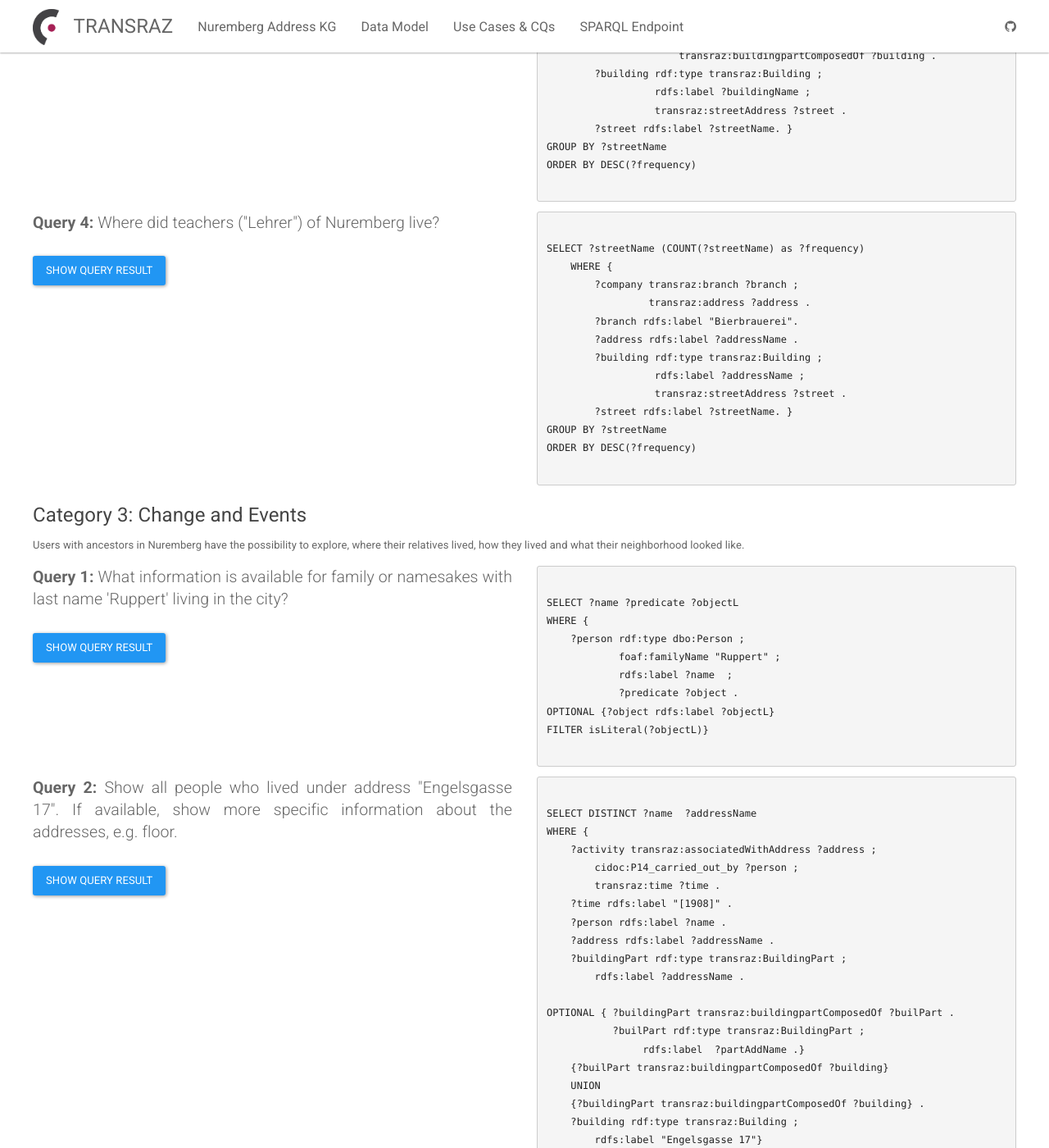
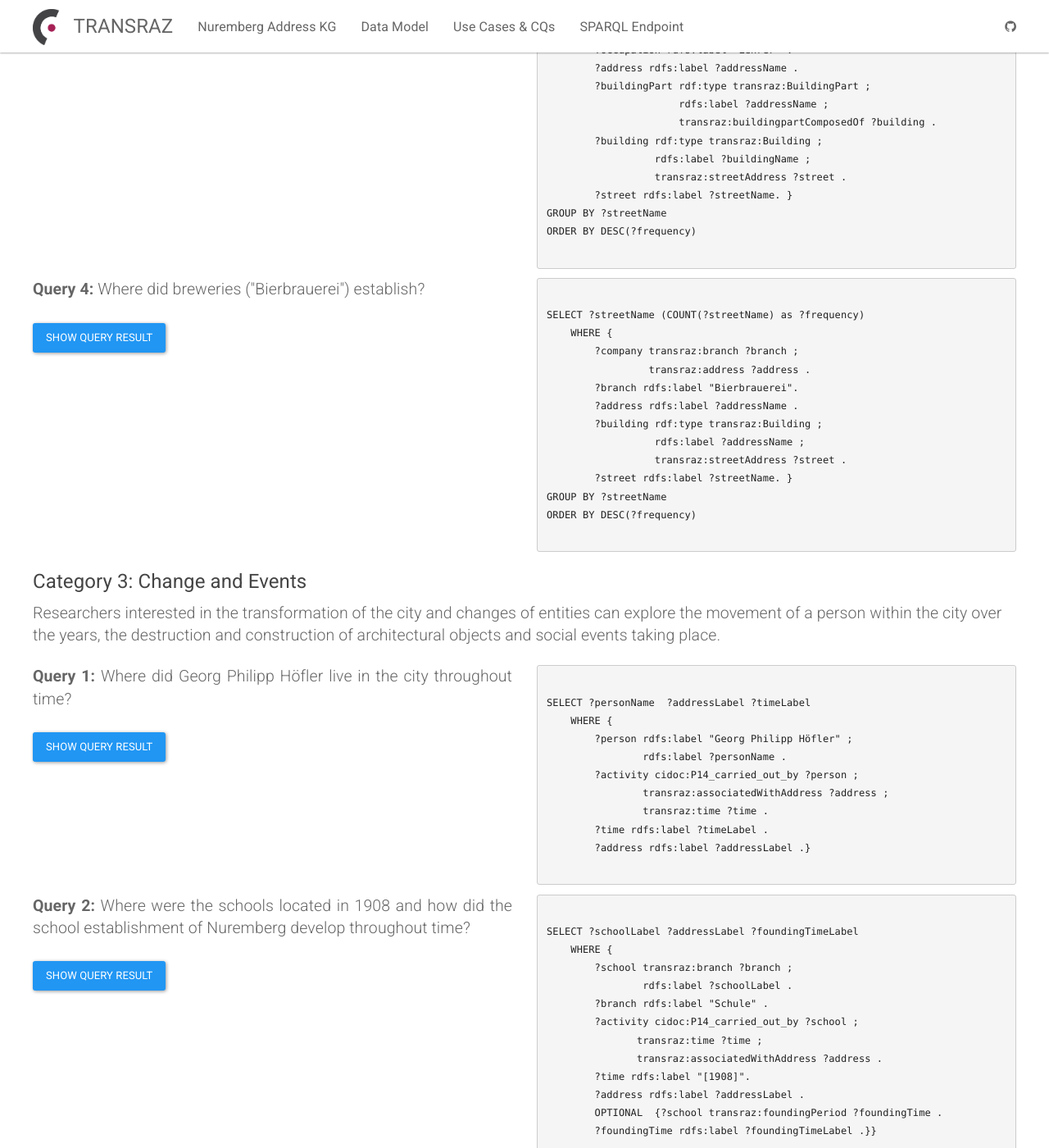
Before and after one commit to ISE-FIZKarlsruhe/Transraz, a Jekyll site: the page built from usecases.html, in a window 1280 px wide and 1400 px high, scrolled down 2892 px. Shown: the whole window at 82% size. Built offline with Jekyll 4.4.1, drawn with Linux system fonts in a browser that asks for light colours; some of the changed text lies outside the part shown.

Commit message:
CQs Category 3

```diff
--- a/usecases.html
+++ b/usecases.html
@@ -27,7 +27,7 @@ layout: default
 
 <div class="container">
 <h4 id="cat1">Category 1: Ancestor Search</h4>
-<p>Users with ancestors in Nuremberg have the possibility to explore, where their relatives lived, how they lived and what their neighborhood looked like. </p>
+<p class="lead">Users with ancestors in Nuremberg have the possibility to explore, where their relatives lived, how they lived and what their neighborhood looked like. </p>
     <div class="row">
     <div class="col-md-6">
         <p class="lead" align="justify"><strong>Query 1:</strong>
@@ -122,7 +122,7 @@ ORDER BY DESC(?frequency)
 
 <div class="container">
 <h4 id="cat1">Category 2: Wealth Distribution</h4>
-<p>Users with ancestors in Nuremberg have the possibility to explore, where their relatives lived, how they lived and what their neighborhood looked like. </p>
+<p class="lead">Users with ancestors in Nuremberg have the possibility to explore, where their relatives lived, how they lived and what their neighborhood looked like. </p>
     <div class="row">
     <div class="col-md-6">
         <p class="lead" align="justify"><strong>Query 1:</strong>
@@ -212,7 +212,7 @@ ORDER BY DESC(?frequency)
     <div class="row">
     <div class="col-md-6">
         <p class="lead" align="justify"><strong>Query 4:</strong>
-            Where did teachers ("Lehrer") of Nuremberg live?
+            Where did breweries ("Bierbrauerei") establish?
         <br> <br>
             <a class="btn btn-primary btn-md" href="https://www.toporaz.de/sparql?default-graph-uri=&query=PREFIX+dbo%3A+%3Chttp%3A%2F%2Fdbpedia.org%2Fontology%2F%3E+%0D%0APREFIX+transraz%3A+%3Chttp%3A%2F%2Ftoporaz.de%2Fontology%2F2022%2F11%2Fowl%2F%3E%0D%0A%0D%0ASELECT+%3FstreetName+%28COUNT%28%3FstreetName%29+as+%3Ffrequency%29%0D%0AWHERE+%0D%0A%7B%0D%0A%3Fcompany+transraz%3Abranch+%3Fbranch+%3B%0D%0A+++++++++++++++++++transraz%3Aaddress+%3Faddress+.%0D%0A%3Fbranch+rdfs%3Alabel+%22Bierbrauerei%22.+%0D%0A%3Faddress+rdfs%3Alabel+%3FaddressName+.%0D%0A%3Fbuilding+rdf%3Atype+transraz%3ABuilding+%3B%0D%0A+++++++++++++++++rdfs%3Alabel+%3FaddressName+%3B%0D%0A++++++++++++++++transraz%3AstreetAddress+%3Fstreet+.%0D%0A%3Fstreet+rdfs%3Alabel+%3FstreetName.%0D%0A%7D%0D%0AGROUP+BY+%3FstreetName%0D%0AORDER+BY+DESC%28%3Ffrequency%29&format=text%2Fhtml&should-sponge=&timeout=0&signal_void=on" role="button">Show Query Result</a>
         </p>
@@ -243,26 +243,27 @@ ORDER BY DESC(?frequency)
 
 <div class="container">
 <h4 id="cat1">Category 3: Change and Events</h4>
-<p>Users with ancestors in Nuremberg have the possibility to explore, where their relatives lived, how they lived and what their neighborhood looked like. </p>
+<p class="lead">Researchers interested in the transformation of the city and changes of entities can explore the movement of a person within the city over the years, the destruction and construction of architectural objects and social events taking place. </p>
     <div class="row">
     <div class="col-md-6">
         <p class="lead" align="justify"><strong>Query 1:</strong>
-            What information is available for family or namesakes with last name 'Ruppert' living in the city?
+            Where did Georg Philipp Höfler live in the city throughout time?
         <br> <br>
-            <a class="btn btn-primary btn-md" href="https://www.toporaz.de/sparql?default-graph-uri=&query=PREFIX+dbo%3A+%3Chttp%3A%2F%2Fdbpedia.org%2Fontology%2F%3E+%0D%0APREFIX+foaf%3A+%3Chttp%3A%2F%2Fxmlns.com%2Ffoaf%2F0.1%2F%3E+%0D%0A%0D%0ASELECT+%3Fname+%3Fpredicate+%3FobjectL%0D%0AWHERE+%7B+%0D%0A%3Fperson+rdf%3Atype+dbo%3APerson+%3B%0D%0A+++++++++++++++foaf%3AfamilyName+%22Ruppert%22+%3B%0D%0A+++++++++++++++rdfs%3Alabel+%3Fname++%3B%0D%0A+++++++++++++++%3Fpredicate+%3Fobject+.%0D%0AOPTIONAL+%7B%3Fobject+rdfs%3Alabel+%3FobjectL%7D%0D%0AFILTER+isLiteral%28%3FobjectL%29%0D%0A%7D&format=text%2Fhtml&should-sponge=&timeout=0&signal_void=on" role="button">Show Query Result</a>
+            <a class="btn btn-primary btn-md" href="https://www.toporaz.de/sparql?default-graph-uri=&query=PREFIX+transraz%3A+%3Chttp%3A%2F%2Ftoporaz.de%2Fontology%2F2022%2F11%2Fowl%2F%3E%0D%0APREFIX+cidoc%3A+%3Chttp%3A%2F%2Fcidoc-crm.org%2Fcidoc-crm%2F7.1.2%2F%3E%0D%0A%0D%0ASELECT+%3FpersonName++%3FaddressLabel+%3FtimeLabel+%0D%0AWHERE+%7B%0D%0A%3Fperson+rdfs%3Alabel+%22Georg+Philipp+H%C3%B6fler%22+%3B%0D%0A++++++++++++++rdfs%3Alabel+%3FpersonName+.%0D%0A%3Factivity+cidoc%3AP14_carried_out_by+%3Fperson+%3B%0D%0A+++++++++++++++transraz%3AassociatedWithAddress+%3Faddress+%3B%0D%0A+++++++++++++++transraz%3Atime+%3Ftime+.%0D%0A%0D%0A%3Ftime+rdfs%3Alabel+%3FtimeLabel+.%0D%0A%3Faddress+rdfs%3Alabel+%3FaddressLabel+.%0D%0A%7D&format=text%2Fhtml&should-sponge=&timeout=0&signal_void=on" role="button">Show Query Result</a>
         </p>
     </div>
 
     <div class="col-md-6">
         <pre><code>
-SELECT ?name ?predicate ?objectL
-WHERE {
-    ?person rdf:type dbo:Person ;
-            foaf:familyName "Ruppert" ;
-            rdfs:label ?name  ;
-            ?predicate ?object .
-OPTIONAL {?object rdfs:label ?objectL}
-FILTER isLiteral(?objectL)}
+SELECT ?personName  ?addressLabel ?timeLabel
+    WHERE {
+        ?person rdfs:label "Georg Philipp Höfler" ;
+                rdfs:label ?personName .
+        ?activity cidoc:P14_carried_out_by ?person ;
+                transraz:associatedWithAddress ?address ;
+                transraz:time ?time .
+        ?time rdfs:label ?timeLabel .
+        ?address rdfs:label ?addressLabel .}
         </code></pre>
     </div>
     </div>
@@ -270,33 +271,26 @@ FILTER isLiteral(?objectL)}
     <div class="row">
     <div class="col-md-6">
         <p class="lead" align="justify"><strong>Query 2:</strong>
-            Show all people who lived under address "Engelsgasse 17". If available, show more specific information about the addresses, e.g. floor.
+            Where were the schools located in 1908 and how did the school establishment of Nuremberg develop throughout time?
         <br> <br>
-            <a class="btn btn-primary btn-md" href="https://www.toporaz.de/sparql?default-graph-uri=&query=PREFIX+dbo%3A+%3Chttp%3A%2F%2Fdbpedia.org%2Fontology%2F%3E+%0D%0APREFIX+foaf%3A+%3Chttp%3A%2F%2Fxmlns.com%2Ffoaf%2F0.1%2F%3E+%0D%0APREFIX+transraz%3A+%3Chttp%3A%2F%2Ftoporaz.de%2Fontology%2F2022%2F11%2Fowl%2F%3E%0D%0APREFIX+cidoc%3A+%3Chttp%3A%2F%2Fcidoc-crm.org%2Fcidoc-crm%2F7.1.2%2F%3E%0D%0A%0D%0ASELECT+DISTINCT+%3Fname++%3FaddressName+%0D%0AWHERE+%7B+%0D%0A%3Factivity+transraz%3AassociatedWithAddress+%3Faddress+%3B%0D%0A++++++++++++++++cidoc%3AP14_carried_out_by+%3Fperson+%3B%0D%0A++++++++++++++++transraz%3Atime+%3Ftime+.%0D%0A%3Ftime+rdfs%3Alabel+%22%5B1908%5D%22+.%0D%0A%3Fperson+rdfs%3Alabel+%3Fname+.%0D%0A%3Faddress+rdfs%3Alabel+%3FaddressName+.%0D%0A%3FbuildingPart+rdf%3Atype+transraz%3ABuildingPart+%3B%0D%0A+++++++++++++++++++++++rdfs%3Alabel+%3FaddressName+.+%0D%0A%0D%0AOPTIONAL+%7B%3FbuildingPart+transraz%3AbuildingpartComposedOf+%3FbuilPart+.%0D%0A%3FbuilPart+rdf%3Atype+transraz%3ABuildingPart+%3B%0D%0A++++++++++++++++rdfs%3Alabel++%3FpartAddName+.%7D%0D%0A%0D%0A%7B%3FbuilPart+transraz%3AbuildingpartComposedOf+%3Fbuilding%7D+UNION+%7B%3FbuildingPart+transraz%3AbuildingpartComposedOf+%3Fbuilding%7D+.%0D%0A%3Fbuilding+rdf%3Atype+transraz%3ABuilding+%3B%0D%0A++++++++++++++++rdfs%3Alabel+%22Engelsgasse+17%22%0D%0A%7D&format=text%2Fhtml&should-sponge=&timeout=0&signal_void=on" role="button">Show Query Result</a>
+            <a class="btn btn-primary btn-md" href="https://www.toporaz.de/sparql?default-graph-uri=&query=PREFIX+transraz%3A+%3Chttp%3A%2F%2Ftoporaz.de%2Fontology%2F2022%2F11%2Fowl%2F%3E%0D%0APREFIX+cidoc%3A+%3Chttp%3A%2F%2Fcidoc-crm.org%2Fcidoc-crm%2F7.1.2%2F%3E%0D%0ASELECT+%3FschoolLabel+%3FaddressLabel+%3FfoundingTimeLabel%0D%0A%0D%0AWHERE+%7B%0D%0A%3Fschool+transraz%3Abranch+%3Fbranch+%3B%0D%0A++++++++++++++rdfs%3Alabel+%3FschoolLabel+.%0D%0A%3Fbranch+rdfs%3Alabel+%22Schule%22+.%0D%0A%3Factivity+cidoc%3AP14_carried_out_by+%3Fschool+%3B%0D%0A+++++++++++++++transraz%3Atime+%3Ftime+%3B%0D%0A+++++++++++++++transraz%3AassociatedWithAddress+%3Faddress+.%0D%0A%3Ftime+rdfs%3Alabel+%22%5B1908%5D%22.%0D%0A%3Faddress+rdfs%3Alabel+%3FaddressLabel+.%0D%0AOPTIONAL++%7B%3Fschool+transraz%3AfoundingPeriod+%3FfoundingTime+.%0D%0A%3FfoundingTime+rdfs%3Alabel+%3FfoundingTimeLabel+.%7D%0D%0A%7D&format=text%2Fhtml&should-sponge=&timeout=0&signal_void=on" role="button">Show Query Result</a>
         </p>
     </div>
 
     <div class="col-md-6">
         <pre><code>
-SELECT DISTINCT ?name  ?addressName
-WHERE {
-    ?activity transraz:associatedWithAddress ?address ;
-        cidoc:P14_carried_out_by ?person ;
-        transraz:time ?time .
-    ?time rdfs:label "[1908]" .
-    ?person rdfs:label ?name .
-    ?address rdfs:label ?addressName .
-    ?buildingPart rdf:type transraz:BuildingPart ;
-        rdfs:label ?addressName .
-
-OPTIONAL { ?buildingPart transraz:buildingpartComposedOf ?builPart .
-           ?builPart rdf:type transraz:BuildingPart ;
-                rdfs:label  ?partAddName .}
-    {?builPart transraz:buildingpartComposedOf ?building}
-    UNION
-    {?buildingPart transraz:buildingpartComposedOf ?building} .
-    ?building rdf:type transraz:Building ;
-        rdfs:label "Engelsgasse 17"}
+SELECT ?schoolLabel ?addressLabel ?foundingTimeLabel
+    WHERE {
+        ?school transraz:branch ?branch ;
+                rdfs:label ?schoolLabel .
+        ?branch rdfs:label "Schule" .
+        ?activity cidoc:P14_carried_out_by ?school ;
+               transraz:time ?time ;
+               transraz:associatedWithAddress ?address .
+        ?time rdfs:label "[1908]".
+        ?address rdfs:label ?addressLabel .
+        OPTIONAL  {?school transraz:foundingPeriod ?foundingTime .
+        ?foundingTime rdfs:label ?foundingTimeLabel .}}
         </code></pre>
     </div>
     </div>
```
